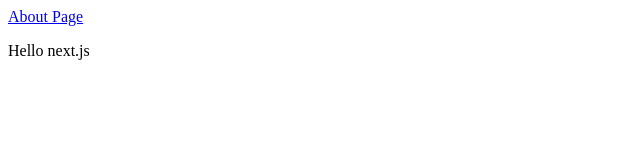
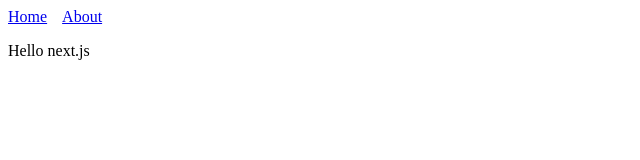
Before and after one commit to himankpathak/hello-next, a Next.js app: page / in a window 1280 px wide. Shown: the top 160 px of the page, without its empty margins (0-640 px from the left). Built offline with nearby package versions, Linux system fonts and the light colour scheme.

Commit message:
linked the header comp to pages

```diff
--- a/pages/about.js
+++ b/pages/about.js
@@ -1,6 +1,9 @@
+import Header from "../components/Header";
+
 export default function about() {
   return (
     <div>
+      <Header />
       <p>This is the about page</p>
     </div>
   );
--- a/pages/index.js
+++ b/pages/index.js
@@ -1,11 +1,9 @@
-import Link from "next/link";
+import Header from "../components/Header";
 
 const Index = () => {
   return (
     <div>
-      <Link href="/about">
-        <a title="About Page2">About Page</a>
-      </Link>
+      <Header />
       <p>Hello next.js</p>
     </div>
   );
```
